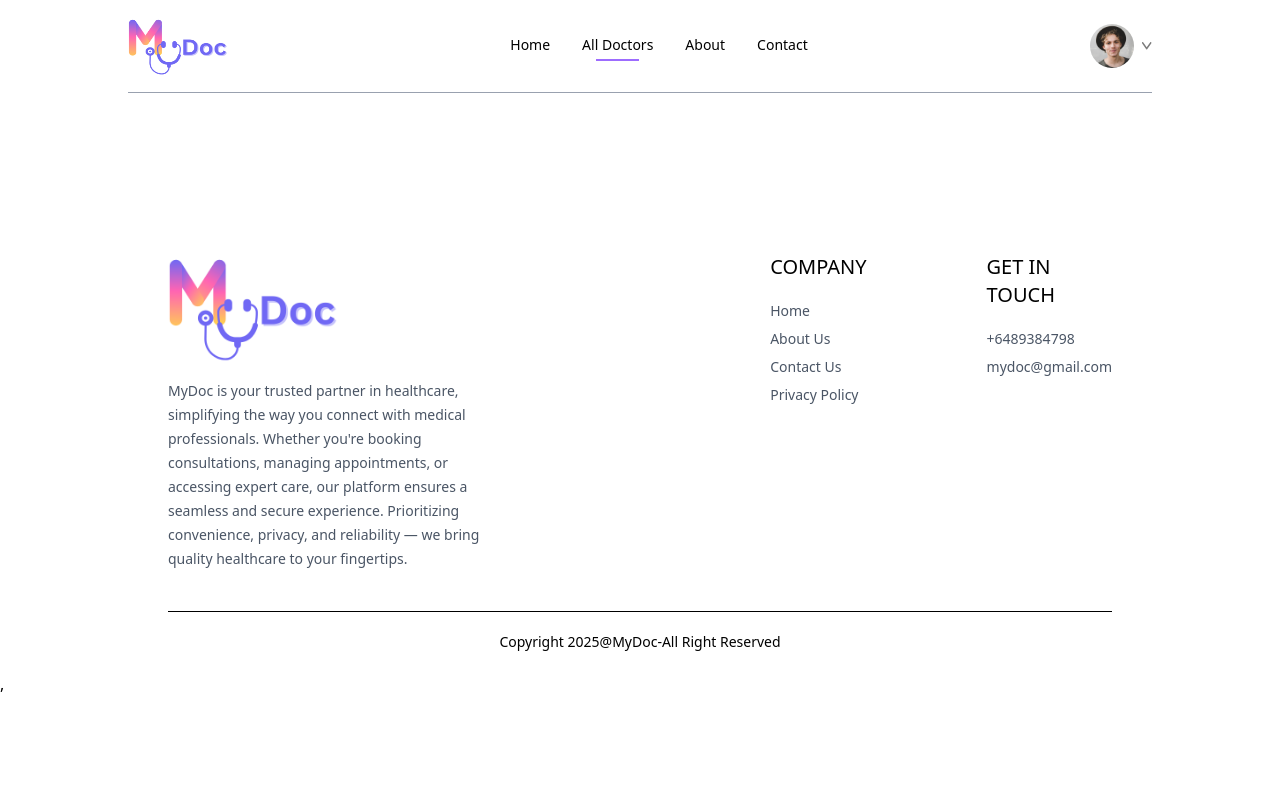
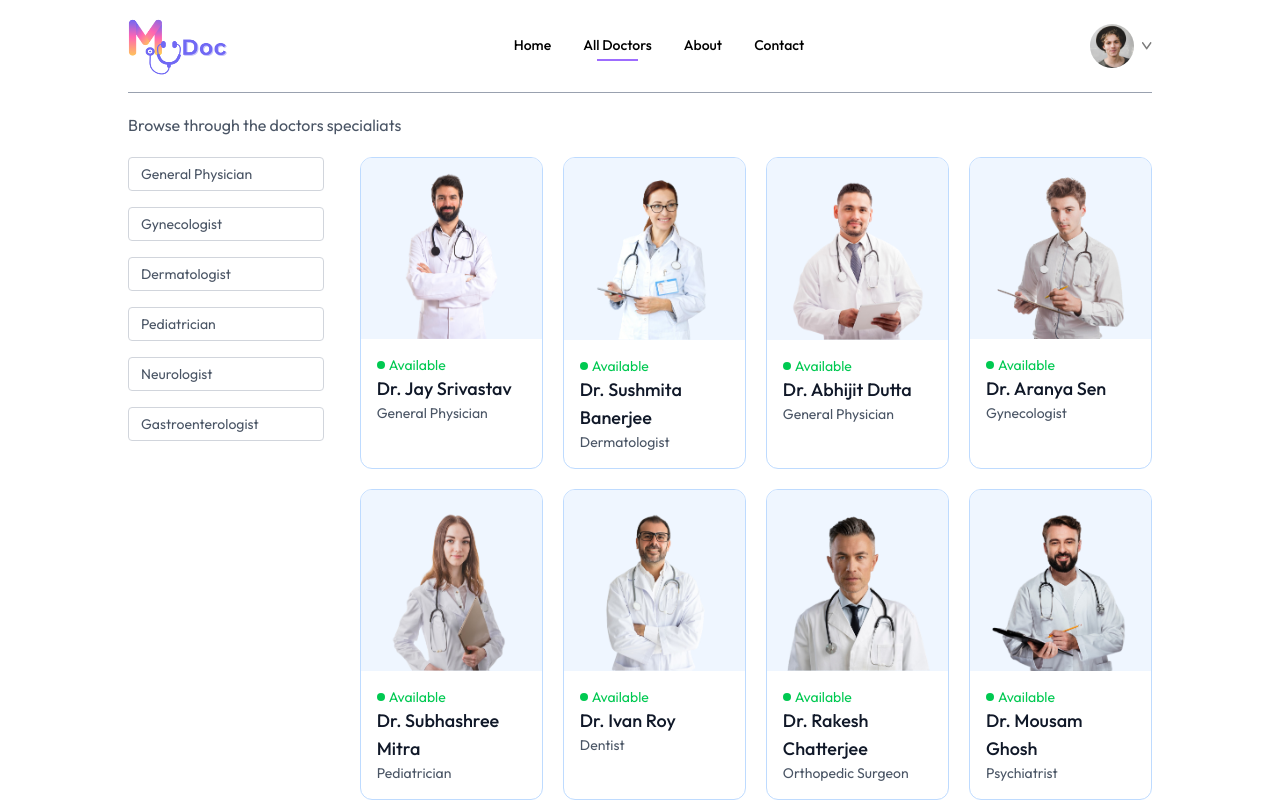
Before and after one commit to tiasamahanty03/MyDoc_Group_C, a React (Vite) app in the folder MyDoc-Frontend/: page /doctors in a window 1280 px wide. Shown: the top 802 px of the page. Built offline with nearby package versions, Linux system fonts and the light colour scheme.

Commit message:
Doctors page done

```diff
--- a/MyDoc-Frontend/package.json
+++ b/MyDoc-Frontend/package.json
@@ -19,7 +19,7 @@
     "@eslint/js": "^9.30.1",
     "@types/react": "^19.1.8",
     "@types/react-dom": "^19.1.6",
-    "@vitejs/plugin-react": "^4.6.0",
+    "@vitejs/plugin-react": "^4.7.0",
     "autoprefixer": "^10.4.21",
     "eslint": "^9.30.1",
     "eslint-plugin-react-hooks": "^5.2.0",
--- a/MyDoc-Frontend/src/App.jsx
+++ b/MyDoc-Frontend/src/App.jsx
@@ -17,8 +17,8 @@ const App = () => {
       <Navbar />
       <Routes>
         <Route path='/' element={<Home />} />
+        <Route path='/doctors/:speciality' element={<Doctors />} />
         <Route path='/doctors' element={<Doctors />} />
-        <Route path='/doctors/:Speciality' element={<Doctors />} />
         <Route path='/login' element={<Login />} />
         <Route path='/About' element={<About />} />
         <Route path='/Contact' element={<Contact />} />
--- a/MyDoc-Frontend/src/assets/assets.js
+++ b/MyDoc-Frontend/src/assets/assets.js
@@ -60,7 +60,7 @@ export const assets = {
 
 export const specialityData = [
     {
-        speciality: 'General physician',
+        speciality: 'General Physician',
         image: General_physician
     },
     {
@@ -72,7 +72,7 @@ export const specialityData = [
         image: Dermatologist
     },
     {
-        speciality: 'Pediatricians',
+        speciality: 'Pediatrician',
         image: Pediatricians
     },
     {
@@ -118,10 +118,10 @@ export const doctors = [
         _id: 'doc3',
         name: 'Dr. Abhijit Dutta',
         image: doc3,
-        speciality: 'Cardiologist',
-        degree: 'MBBS, MD, DM (Cardiology)',
-        experience: '10 Years',
-        about: 'Dr. Dutta provides world-class cardiac care in Durgapur, with a focus on non-invasive and interventional cardiology.',
+        speciality: 'General Physician',
+        degree: 'MBBS',
+        experience: '4 Years',
+        about: 'Dr. Dutta is dedicated to preventive care and timely diagnosis, ensuring holistic well-being for patients in his Durgapur clinic.',
         fees: 800,
         address: {
             line1: 'City Centre, Durgapur',
@@ -241,27 +241,28 @@ export const doctors = [
     }
     },
     {
-    _id: 'doc12',
+    id: 'doc12',
     name: 'Dr. Priyankan Saha',
     image: doc12,
-    speciality: 'Ophthalmologist',
-    degree: 'MBBS, MS (Ophthalmology)',
+    speciality: 'Neurologist',
+    degree: 'MBBS, MD, DM (Neurology)',
     experience: '6 Years',
-    about: 'Dr. Saha offers modern eye care including LASIK, cataract surgery, and diabetic retinopathy management.',
+    about: 'Dr. Saha specializes in neurological disorders including epilepsy, stroke, and movement disorders.', //
     fees: 450,
     address: {
         line1: 'Shyambazar Crossing',
         line2: 'North Kolkata, West Bengal'
     }
+
     },
     {
-    _id: 'doc13',
+    id: 'doc13',
     name: 'Dr. Anindita Pal',
     image: doc13,
-    speciality: 'Oncologist',
-    degree: 'MBBS, MD, DM (Oncology)',
+    speciality: 'Gastroenterologist',
+    degree: 'MBBS, MD, DM (Gastroenterology)',
     experience: '13 Years',
-    about: 'Renowned in Eastern India, Dr. Pal leads cancer treatment initiatives and patient awareness programs.',
+    about: 'Expert in digestive disorders and liver diseases, Dr. Pal has led numerous GI awareness campaigns.',
     fees: 1000,
     address: {
         line1: 'EM Bypass',
@@ -270,9 +271,9 @@ export const doctors = [
     },
     {
     _id: 'doc14',
-    name: 'Dr. Rekha Nandy',
+    name: 'Dr. Rajesh Nandy',
     image: doc14,
-    speciality: 'Endocrinologist',
+    speciality: 'Gastroenterologist',
     degree: 'MBBS, MD, DM (Endocrinology)',
     experience: '8 Years',
     about: 'Dr. Nandy treats thyroid, diabetes, and hormonal issues with a compassionate and evidence-based approach.',
@@ -284,12 +285,12 @@ export const doctors = [
     },
     {
     _id: 'doc15',
-    name: 'Dr. Devraj Bhattacharya',
+    name: 'Dr. Drishti Bhattacharya',
     image: doc15,
-    speciality: 'Pulmonologist',
-    degree: 'MBBS, MD (Pulmonology)',
+    speciality: 'Dermatologist',
+    degree: 'MBBS, MD(Dermatology)',
     experience: '9 Years',
-    about: 'Specialist in asthma, COPD, and lung infections, Dr. Bhattacharya is a consultant in Asansol.',
+    about: 'Specializing in skin and cosmetic treatments, Dr. Banerjee is known for her ethical and effective approach in Asansol.',
     fees: 500,
     address: {
         line1: 'GT Road',
--- a/MyDoc-Frontend/src/components/Footer.jsx
+++ b/MyDoc-Frontend/src/components/Footer.jsx
@@ -8,7 +8,7 @@ const Footer = () => {
 
        {/*----------LeftSide----------*/}
        <div>
-        <img className='w-[170px] h-[110px] mb-4 ' src={assets.myDoc_logo} alt="" />
+        <img className='w-[130px] h-[75px] mb-4 ' src={assets.myDoc_logo} alt="" />
         <p className='w-full md:w-2/3 text-gray-600 leading-6'>MyDoc is your trusted partner in healthcare, simplifying the way you connect with medical professionals. Whether you're booking consultations, managing appointments, or accessing expert care, our platform ensures a seamless and secure experience. Prioritizing convenience, privacy, and reliability — we bring quality healthcare to your fingertips.</p>
        </div>
 
@@ -35,7 +35,7 @@ const Footer = () => {
        {/*-----------CopyRight---------- */}
             <div>
                 <hr />
-                <p className='py-5 text-sm text-center'>Copyright 2025@MyDoc-All Right Reserved</p>
+                <p className='py-5 text-sm text-center'>Copyright 2025@MyDoc-All Right Reserved.</p>
             </div>
     </div>
 
--- a/MyDoc-Frontend/src/components/Navbar.jsx
+++ b/MyDoc-Frontend/src/components/Navbar.jsx
@@ -10,7 +10,7 @@ const Navbar = () => {
   const [token,setToken] = useState(true)
   return (
     <div className='flex items-center justify-between text-sm py-4 mb-5 border-b border-b-gray-400'>
-      <img
+      <img onClick={()=>navigate('/')}
       className='w-[100px] h-[60px]'
       src={assets.myDoc_logo} alt="" />
       <ul className='hidden md:flex items-start gap-8 font-medium'>
@@ -50,8 +50,7 @@ const Navbar = () => {
             </div>
           </div>
           :<button onClick={()=>navigate('/login')}
-        style={{backgroundColor: primary}}
-        className='bg-[${primary}] text-black px-8 py-3 rounded-full font-light hidden md:block'>Create/Login</button>
+        className='bg-purple-500 text-white px-8 py-3 rounded-full font-medium hidden md:block'>Create/Login</button>
         }
       </div>
     </div>
--- a/MyDoc-Frontend/src/components/SpecialityMenu.jsx
+++ b/MyDoc-Frontend/src/components/SpecialityMenu.jsx
@@ -9,7 +9,7 @@ const SpecialityMenu = () => {
       <p className='sm:w-2/3 text-center text-medium'>Find the right doctor for your specific needs. Whether it’s heart care, skin issues, child health, or routine check-ups, book top specialists like cardiologists, dermatologists, pediatricians, and more — all in one place. Get expert care, faster. </p>
       <div className='flex sm:justify-center gap-8 pt-5 w-full overflow-scroll'>
         {specialityData.map((item,index)=>(
-            <Link onClick={()=>scrollTo(0,0)} className='flex flex-col items-center text-xs cursor-pointer flex-shrink-0 hover:translate-y-[-10px] transition-all duration-500' key={index} to={"/doctors/${item.speciality}"}>
+            <Link onClick={()=>scrollTo(0,0)} className='flex flex-col items-center text-xs cursor-pointer flex-shrink-0 hover:translate-y-[-10px] transition-all duration-500' key={index} to={`/doctors/${item.speciality}`}>
                 <img className='w-16 sm:w-24 mb-2' src={item.image} alt={item.speciality} />
                 <p>{item.speciality}</p>
             </Link>
--- a/MyDoc-Frontend/src/context/AppContext.jsx
+++ b/MyDoc-Frontend/src/context/AppContext.jsx
@@ -1,5 +1,6 @@
-import { createContext } from "react";
+import { createContext, } from "react";
 import { doctors } from "../assets/assets";
+import Doctors from "../pages/Doctors";
 
 export const AppContext = createContext()
 
--- a/MyDoc-Frontend/src/index.css
+++ b/MyDoc-Frontend/src/index.css
@@ -1,4 +1,9 @@
+@import url('https://fonts.googleapis.com/css2?family=Outfit:wght@100..900&display=swap');
 @import "tailwindcss";
+
+*{
+    font-family: Outfit;
+}
 
 .active hr{
     @apply block
--- a/MyDoc-Frontend/src/pages/Doctors.jsx
+++ b/MyDoc-Frontend/src/pages/Doctors.jsx
@@ -1,7 +1,59 @@
+import React, { useContext, useEffect, useState } from 'react'
+import { Navigate, useNavigate, useParams } from 'react-router-dom'
+import { AppContext } from '../context/AppContext';
+import { doctors } from '../assets/assets';
+
 const Doctors = () => {
+
+const { speciality } = useParams();
+/*console.log(speciality)*/
+
+const [filterDoc,setFilterDoc] = useState([])
+const navigate = useNavigate()
+
+const {doctors} = useContext(AppContext)
+
+const applyFilter = () => {
+  if (speciality) {
+    setFilterDoc(doctors.filter(doc => doc.speciality === speciality))
+  } else {
+    setFilterDoc(doctors)
+  }
+}
+
+useEffect(()=>{
+  applyFilter()
+  },[doctors, speciality])
+
   return (
     <div>
-
+      <p className='text-gray-600'>Browse through the doctors specialiats</p>
+      <div className='flex flex-col sm:flex-row items-start gap-9 mt-5'>
+        <div className='flex flex-col gap-4 text-sm text-gray-600'>
+          <p onClick={()=> speciality === 'General Physician' ? navigate('/doctors') : navigate('/doctors/General Physician')} className={`w-[94] sm:w-auto pl-3 py-1.5 pr-16 border border-gray-300 rounded transition-all hover:translate-y-[2px] cursor-pointer ${speciality === "General Physician" ? "bg-purple-300 text-black" : "" }`}>General Physician</p>
+          <p onClick={()=> speciality === 'Gynecologist' ? navigate('/doctors') : navigate('/doctors/Gynecologist')} className={`w-[94] sm:w-auto pl-3 py-1.5 pr-16 border border-gray-300 rounded transition-all hover:translate-y-[2px] cursor-pointer ${speciality === "Gynecologist" ? "bg-purple-300 text-black" : "" }`}>Gynecologist</p>
+          <p onClick={()=> speciality === 'Dermatologist' ? navigate('/doctors') : navigate('/doctors/Dermatologist')} className={`w-[94] sm:w-auto pl-3 py-1.5 pr-16 border border-gray-300 rounded transition-all hover:translate-y-[2px] cursor-pointer ${speciality === "Dermatologist" ? "bg-purple-300 text-black" : "" }`}>Dermatologist</p>
+          <p onClick={()=> speciality === 'Pediatrician' ? navigate('/doctors') : navigate('/doctors/Pediatrician')} className={`w-[94] sm:w-auto pl-3 py-1.5 pr-16 border border-gray-300 rounded transition-all hover:translate-y-[2px] cursor-pointer ${speciality === "Pediatrician" ? "bg-purple-300 text-black" : "" }`}>Pediatrician</p>
+          <p onClick={()=> speciality === 'Neurologist' ? navigate('/doctors') : navigate('/doctors/Neurologist')} className={`w-[94] sm:w-auto pl-3 py-1.5 pr-16 border border-gray-300 rounded transition-all hover:translate-y-[2px] cursor-pointer ${speciality === "Neurologist" ? "bg-purple-300 text-black" : "" }`}>Neurologist</p>
+          <p onClick={()=> speciality === 'Gastroenterologist' ? navigate('/doctors') : navigate('/doctors/Gastroenterologist')} className={`w-[94] sm:w-auto pl-3 py-1.5 pr-16 border border-gray-300 rounded transition-all hover:translate-y-[2px] cursor-pointer ${speciality === "Gastroenterologist" ? "bg-purple-300 text-black" : "" }`}>Gastroenterologist</p>
+        </div>
+        <div className='grid grid-cols-1 sm:grid-cols-2 md:grid-cols-3 lg:grid-cols-4 gap-5'>
+          {
+            filterDoc.map((item,index)=>(
+            <div onClick={()=> navigate(`./Appointment/${item._id}`)} className='border border-blue-200 rounded-xl overflow-hidden cursor-pointer hover:translate-y-[-15px] transition-all duration-900' key={index}>
+                <img className='bg-blue-50' src={item.image} alt="" />
+                <div className='p-4'>
+                  <div className='flex items-center gap- text-sm text-center text-green-500'>
+                    <p className='w-2 h-2 bg-green-500 rounded-full'></p><p className='px-1'>Available</p>
+                  </div>
+                  <p className='text-gray-900 text-lg font-medium'>{item.name}</p>
+                  <p className='text-gray-600 text-sm'>{item.speciality}</p>
+                </div>
+            </div>
+          ))
+          }
+        </div>
+      </div>
     </div>
   )
 }
--- a/MyDoc-Frontend/vite.config.js
+++ b/MyDoc-Frontend/vite.config.js
@@ -5,4 +5,7 @@ import tailwindcss from '@tailwindcss/vite'
 // https://vite.dev/config/
 export default defineConfig({
   plugins: [react(),tailwindcss()],
+  server: {
+    port: 5173,
+  }
 })
```
Also changed, not shown: 1 other file (tests, documents, lock files or other folders).
